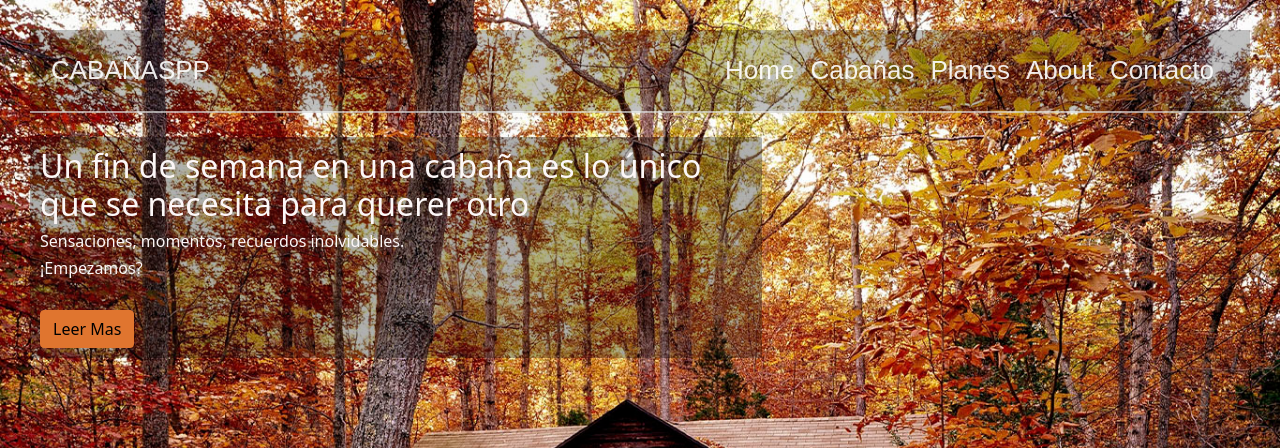
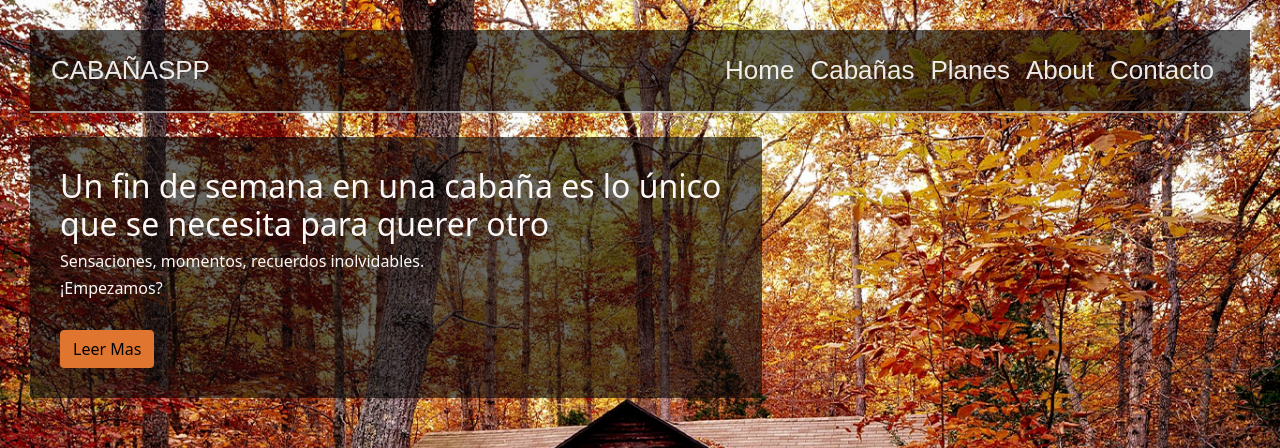
Before and after one commit to TheWhiteMachine/ProyectoPin, a React (Create React App) app: page / in a window 1280 px wide. Shown: the top 448 px of the page. Built offline with nearby package versions, Linux system fonts and the light colour scheme.

Commit message:
corregido los estilos del navbar

```diff
--- a/src/App.css
+++ b/src/App.css
@@ -96,3 +96,6 @@ html {
   width: 300px;
 
 }
+.img_accordion{
+  object-fit: cover;
+}
--- a/src/Assets/CSS/styles.css
+++ b/src/Assets/CSS/styles.css
@@ -10,7 +10,7 @@ body{
 .navbar_menu{
     padding: 5px;
     margin: auto;
-     background-color: rgba(0, 0, 0, 0.24);
+     background-color: rgba(0, 0, 0, 0.603);
     border-bottom-width: 10px;
      border-bottom: 2px solid;
      border-color:rgba(251, 253, 252, 0.575);
@@ -38,10 +38,10 @@ body{
     }
 .welcome_text{
     width: 60%;
-    background-color: rgba(7, 7, 7, 0.315);
+    background-color: rgba(7, 7, 7, 0.603);
     color: rgb(252, 247, 247);
-    border-radius: 2px;
-    padding: 10px;
+    border-radius: 3px;
+    padding: 30px;
 }
 .izquierda{
     width: 1.5%;
--- a/src/Components/Container/BarMenu.js
+++ b/src/Components/Container/BarMenu.js
@@ -10,10 +10,10 @@ const useStyles = makeStyles(() => ({
 function BarMenu() {
     const classes = useStyles();
     return (
-        <div >
+        <div  >
             <Grid container>
                 <Grid item xs={12} lg={12} md={12} sm={12} xl={12}className="navbar_menu">
-                    <Navbar sticky="top" bg="light" variant="dark" expand="lg"  >
+                    <Navbar sticky="top" bg="light" variant="dark" expand="lg">
 
                             <Navbar.Brand href="#" className="nav-link" >CABAÑASPP</Navbar.Brand>
                             <Navbar.Toggle aria-controls="basic-navbar-nav" />
--- a/src/Components/Container/SliderAcordion.js
+++ b/src/Components/Container/SliderAcordion.js
@@ -1,16 +1,11 @@
 import Accordion from 'react-bootstrap/Accordion';
+import { Grid } from '@material-ui/core';
 function SliderAcordion() {
   return (
     <section id="planes" part-container>
 
-      <div className="d-flex">
-        <div className="row">
-          <div className="col-lg-1 col-sm-0">
-          </div>
-          <div className="col-lg-5 col-sm-12">
-
-
-            <div >
+            <Grid container spacing={2}>
+              <Grid item xs={12} lg={5} md={5} sm={12} xl={5}>
                 <Accordion defaultActiveKey="0">
                   <Accordion.Item eventKey="0">
                     <Accordion.Header>Campo Adentro</Accordion.Header>
@@ -34,25 +29,14 @@ function SliderAcordion() {
                     </Accordion.Body>
                   </Accordion.Item>
                 </Accordion>
-                        </div>
-
-          </div>
-
-          <div className="col-lg-5 col-sm-12">
-            <img  src="./cabania2.jpg" />
-          </div>
-
-          <div className="col-lg-1 col-sm-0">
-          </div>
-
-        </div>
-
-      </div>
+              </Grid>
+              <Grid item xs={12} lg={7} md={7} sm={12} xl={7}>
 
 
+                  <img src="./cabania2.jpg" className='img_accordion'/>
 
-
-
+              </Grid>
+            </Grid>
 
 
     </section>
--- a/src/Components/Container/SliderX3.js
+++ b/src/Components/Container/SliderX3.js
@@ -37,7 +37,7 @@ function SliderX3() {
           </Carousel.Caption>
         </Carousel.Item>
       </Carousel>
-      <div class="text-content-area">
+      <div className="text-content-area">
       <div className="d-flex">
       <div className="izquierda">
 
--- a/src/Components/Container/index.js
+++ b/src/Components/Container/index.js
@@ -14,7 +14,7 @@ function Container() {
             <Grid container spacing={3}>
                 <Grid item xs={12} lg={12} md={12} sm={12} xl={12}>
 
-                    <BarMenu />
+                    <BarMenu/>
 
                 </Grid>
                 <Grid item xs={12} lg={12} md={12} sm={12} xl={12}>
```
Lines whose indentation alone changed are shown as unchanged.
